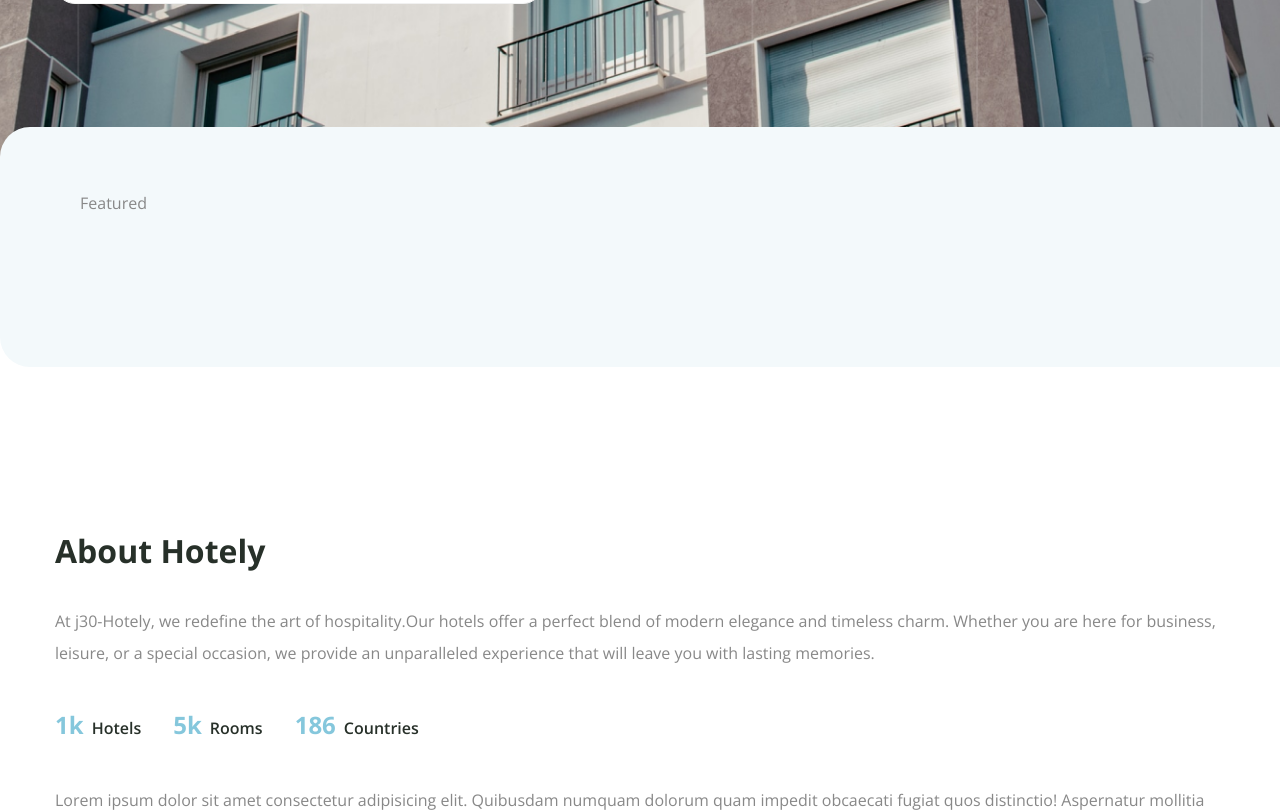
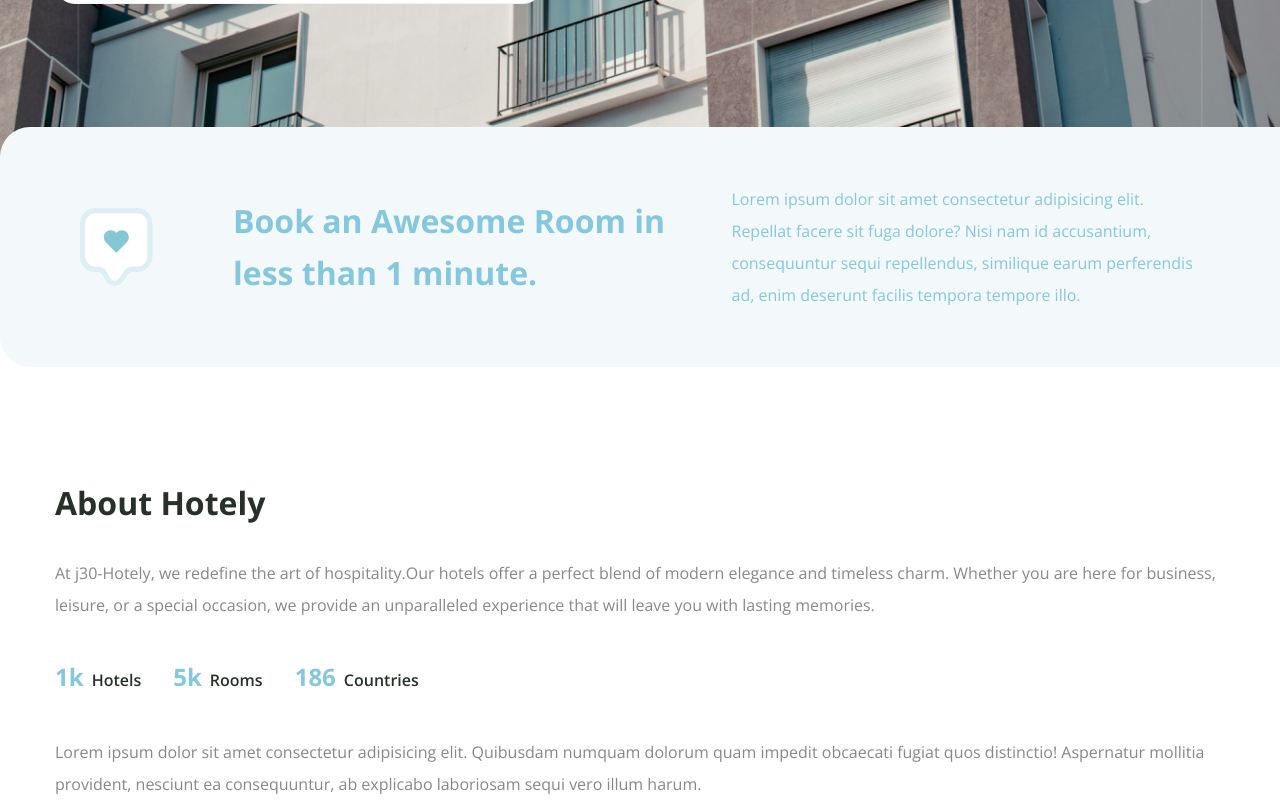
Before and after one commit to jossi30/hotely, a Next.js app: page / in a window 1280 px wide. Shown: the part 840-1652 px from the top of the page. Built offline with nearby package versions, Linux system fonts and the light colour scheme.

Commit message:
completed the features box with content and motion

```diff
--- a/components/About.jsx
+++ b/components/About.jsx
@@ -1,6 +1,6 @@
 'use client';
 import Image from "next/image";
-import {motion} from 'framer-motion'
+import {inView, motion} from 'framer-motion'
 import { fadeIn } from "@/variants";
 import { useInView } from "react-intersection-observer";
 import { useMediaQuery } from "react-responsive";
@@ -8,7 +8,16 @@ import { Button } from "./ui/button";
 import Stats from "./Stats";
 
 const About = () => {
-  return ( <section className="py-12">
+    const isMobile = useMediaQuery({
+        query: '(max-width: 768px)',
+    });
+
+    const [ref, inView] = useInView({
+        threshold: !isMobile ? 0.5: null,
+    });
+
+
+  return ( <section className="py-12 xl:pt-0 xl:pb-24" ref={ref}>
     <div className="container mx-auto ">
         <div className="flex flex-col xl:flex-row">
             <motion.div
@@ -16,9 +25,9 @@ const About = () => {
                 initial='hidden'
                 whileInView={'show'}
                 viewport={{ once: false, amount: 0.4}}
-                className=" flex-1 relative"
+                className='flex-1 relative'
                 >
-                <Image src={'/about/img2.png'} width={959} height={1221} alt='' />
+                  <Image src={'/about/img2.png'} width={559} height={721} alt='' />
             </motion.div>
             <motion.div
                 variants={fadeIn('left',0.5)}
@@ -31,7 +40,7 @@ const About = () => {
                 <p>
                 At j30-Hotely, we redefine the art of hospitality.Our hotels offer a perfect blend of modern elegance and timeless charm. Whether you are here for business, leisure, or a special occasion, we provide an unparalleled experience that will leave you with lasting memories.
                 </p>
-                <div className="my-5 xl:my-10 min-h-[35px]"> <Stats /> </div>
+                <div className="my-5 xl:my-10 min-h-[35px]"> {inView && <Stats />} </div>
                 <p className="mb-10 ">
                     Lorem ipsum dolor sit amet consectetur adipisicing elit. Quibusdam numquam dolorum quam impedit obcaecati fugiat quos distinctio! Aspernatur mollitia provident, nesciunt ea consequuntur, ab explicabo laboriosam sequi vero illum harum.
                 </p>
--- a/components/Featured.jsx
+++ b/components/Featured.jsx
@@ -1,8 +1,29 @@
+'use client'
+import Image from "next/image"
+import { motion } from "framer-motion"
+import { fadeIn } from "@/variants"
+
 const Featured = () => {
   return (
-    <section className="bg-soft_green-secondary xl:h-[240px] max-w-[1305px] ml-auto xl:-top-[120px] relative rounded-tl-[30px] rounded-bl-[30px] px-[80px] py-[60px]">
-      Featured
-    </section>
+    <motion.section
+    variants={fadeIn('right',0.2)}
+    initial='hidden'
+    whileInView={'show'}
+    viewport={{ once: false, amount: 0.2 }}
+    className="bg-soft_green-secondary xl:h-[240px] max-w-[1305px] ml-auto xl:-top-[120px] relative rounded-tl-[30px] rounded-bl-[30px] px-[80px] py-[60px]">
+      <div className="flex flex-col xl:flex-row items-center h-full gap-x-[30px] text-center xl:text-left">
+        <Image
+        className="xl:mr-[50px]"
+         src='/featured/icon.svg'
+         width={73}
+         height={84}
+         alt='' />
+        <h2 className="h2 flex-1 text-soft_green leading-relaxed">Book an Awesome Room in less than 1 minute.</h2>
+        <p className="flex-1 text-soft_green leading-loose">
+          Lorem ipsum dolor sit amet consectetur adipisicing elit. Repellat facere sit fuga dolore? Nisi nam id accusantium, consequuntur sequi repellendus, similique earum perferendis ad, enim deserunt facilis tempora tempore illo.
+        </p>
+      </div>
+    </motion.section>
   )
 }
 
```
